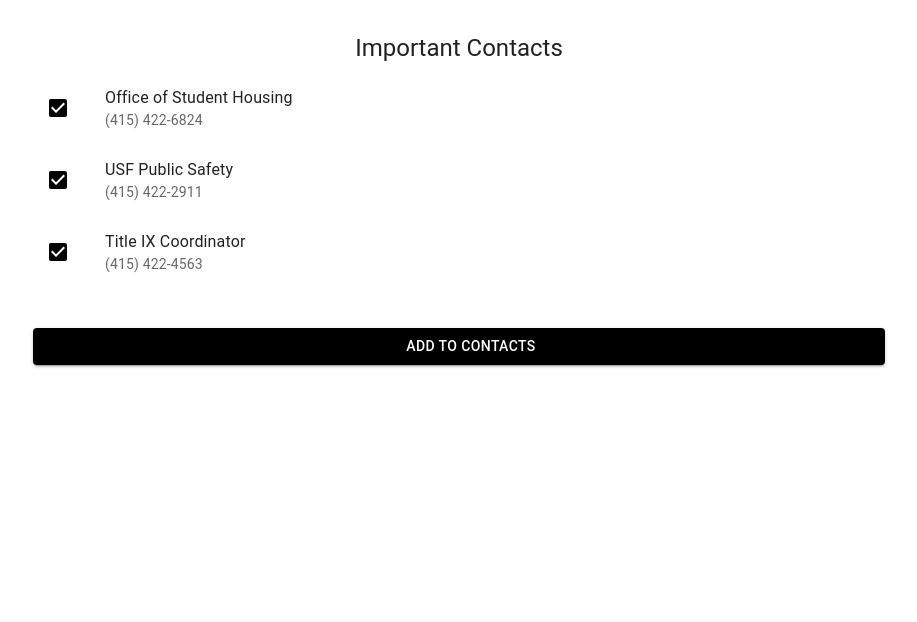
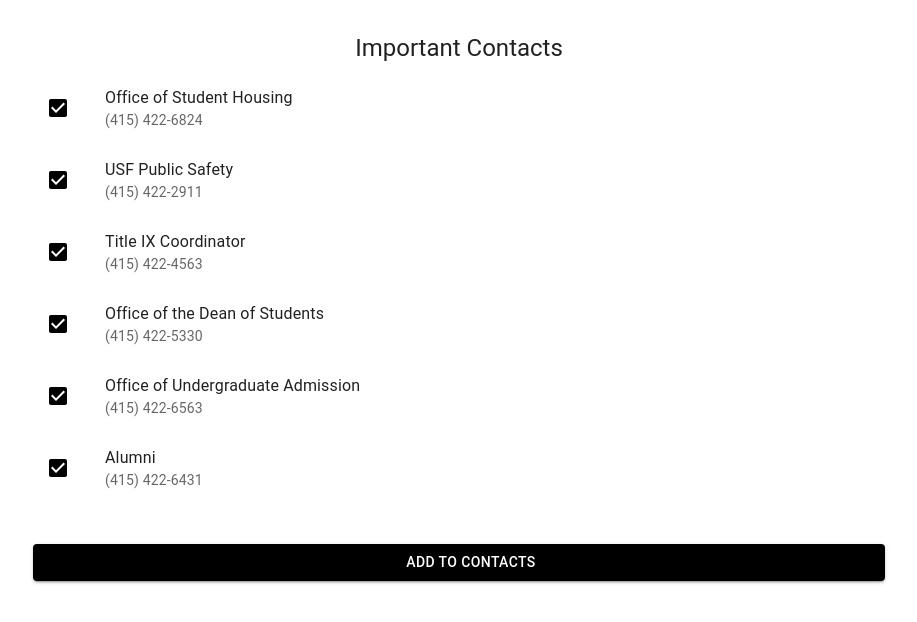
Before and after one commit to Omyaasree/Kiki-s-Connect, a Next.js app in the folder kikis-connect/: page / in a window 1280 px wide. Shown: the top 622 px of the page, without its empty margins (181-1098 px from the left). Built offline with nearby package versions, Linux system fonts and the light colour scheme; some icons are missing.

Commit message:
added more contacts

```diff
--- a/kikis-connect/app/page.js
+++ b/kikis-connect/app/page.js
@@ -32,6 +32,9 @@
     { id: "1", name: "Office of Student Housing", phone: "(415) 422-6824", checked: true },
     { id: "2", name: "USF Public Safety", phone: "(415) 422-2911", checked: true },
     { id: "3", name: "Title IX Coordinator", phone: "(415) 422-4563", checked: true },
+    { id: "4", name: "Office of the Dean of Students", phone: "(415) 422-5330", checked: true },
+    { id: "5", name: "Office of Undergraduate Admission", phone: "(415) 422-6563", checked: true },
+    { id: "6", name: "Alumni", phone: "(415) 422-6431", checked: true },
   ])
 
   const handleCheckboxChange = (id) => {
@@ -45,7 +48,7 @@
             <Typography variant="h5" align="center">Important Contacts</Typography>
             <List>
               {contacts.map((contact) => (
-                <ListItem button key={contact.id} onClick={() => handleCheckboxChange(contact.id)}>
+                <ListItem button onClick={() => handleCheckboxChange(contact.id)} key={contact.id}>
                   <ListItemIcon>
                     <Checkbox edge="start" checked={contact.checked} tabIndex={-1} disableRipple />
                   </ListItemIcon>
```
